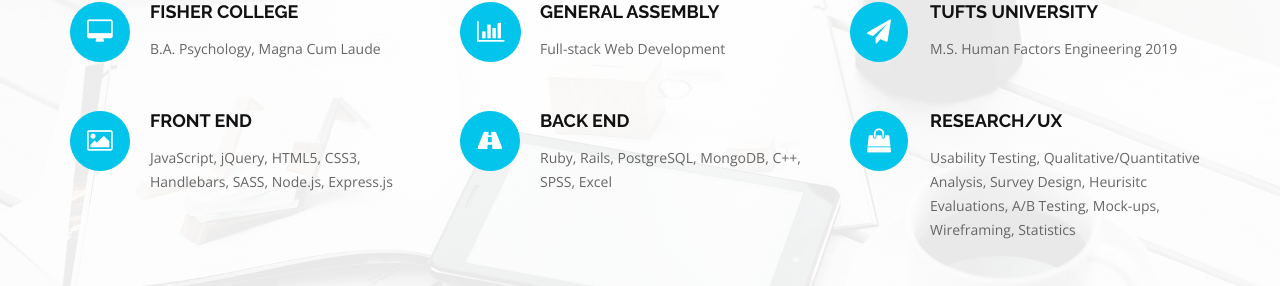
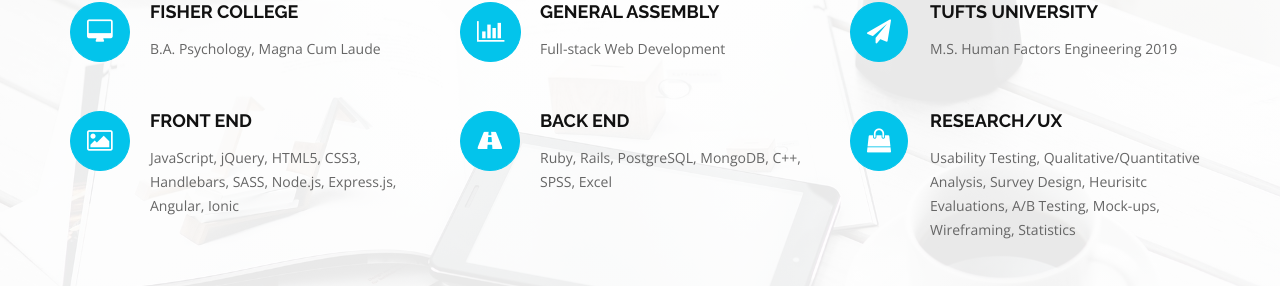
Before and after one commit to ryanwk/old_portfolio, a website: page index.html in a window 1280 px wide. Shown: the part 1873-2159 px from the top of the page. Drawn offline with nearby package versions, Linux system fonts and the light colour scheme.

Commit message:
added angular & ionic to front end skills

```diff
--- a/index.html
+++ b/index.html
@@ -197,7 +197,7 @@
           <h4 class="service-title">
             <a href="">Front End</a>
           </h4>
-          <p class="service-description">JavaScript, jQuery, HTML5, CSS3, Handlebars, SASS, Node.js, Express.js</p>
+          <p class="service-description">JavaScript, jQuery, HTML5, CSS3, Handlebars, SASS, Node.js, Express.js, Angular, Ionic</p>
         </div>
         <div class="col-md-4 service-item">
           <div class="service-icon">
```
